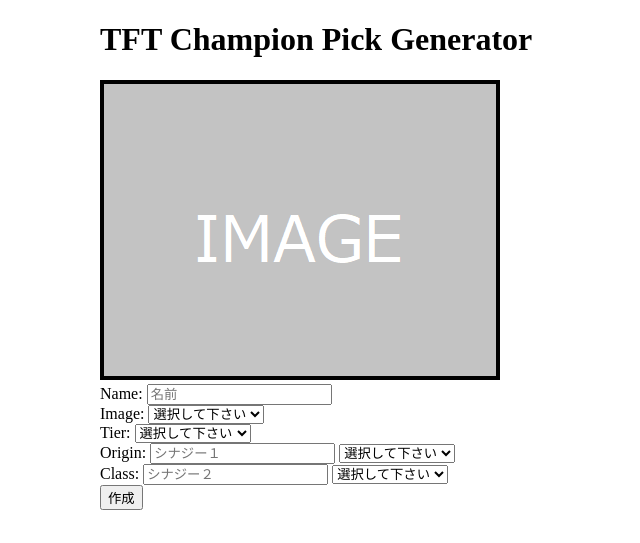
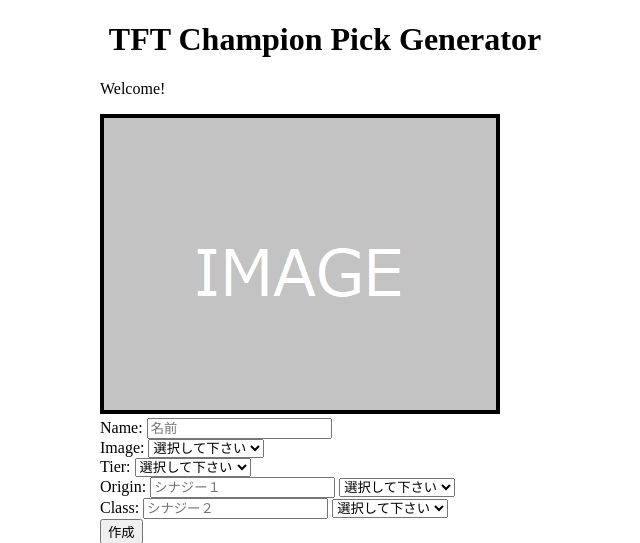
Before and after one commit to ararabo/tftchampionpickgenerator, a Flask app: page / in a window 1280 px wide. Shown: the top 543 px of the page, without its empty margins (315-955 px from the left). Run offline with Flask 2, Linux system fonts and the light colour scheme.

Commit message:
Centered Added

```diff
--- a/templates/index.html
+++ b/templates/index.html
@@ -22,12 +22,14 @@
 		text-align: left;
 		margin: auto;
 		}
+		h1 {
+		text-align: center;
+		}
   </style>
   <body>
   	<div id="center">
 		<h1>{{ title }}</h1>
-		<p>{{ tier_message }}</p>
-		<!-- <p>{{ image }}</p> -->
+		<p>{{ message }}</p>
 		<form action="/" method="POST" enctype="multipart/form-data">
 			<div>
 				<img src="{{ image }}">
```
